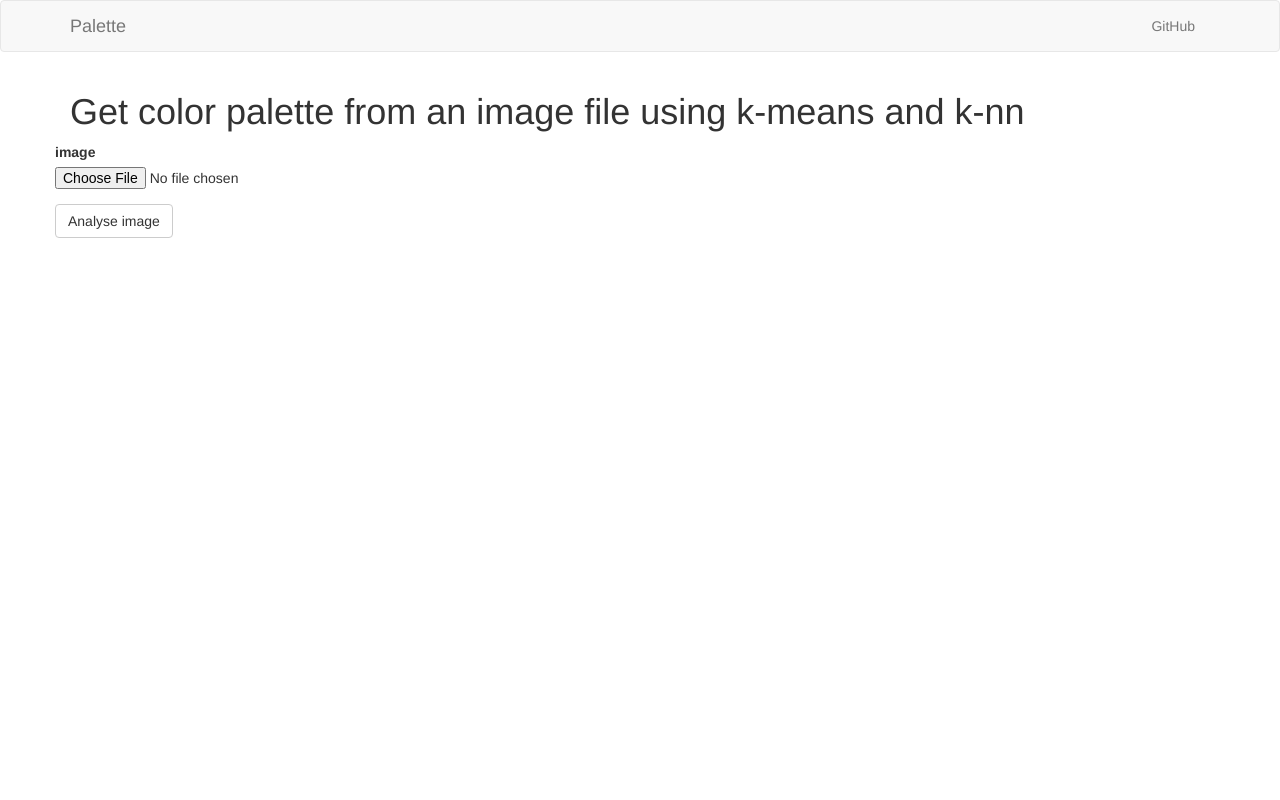
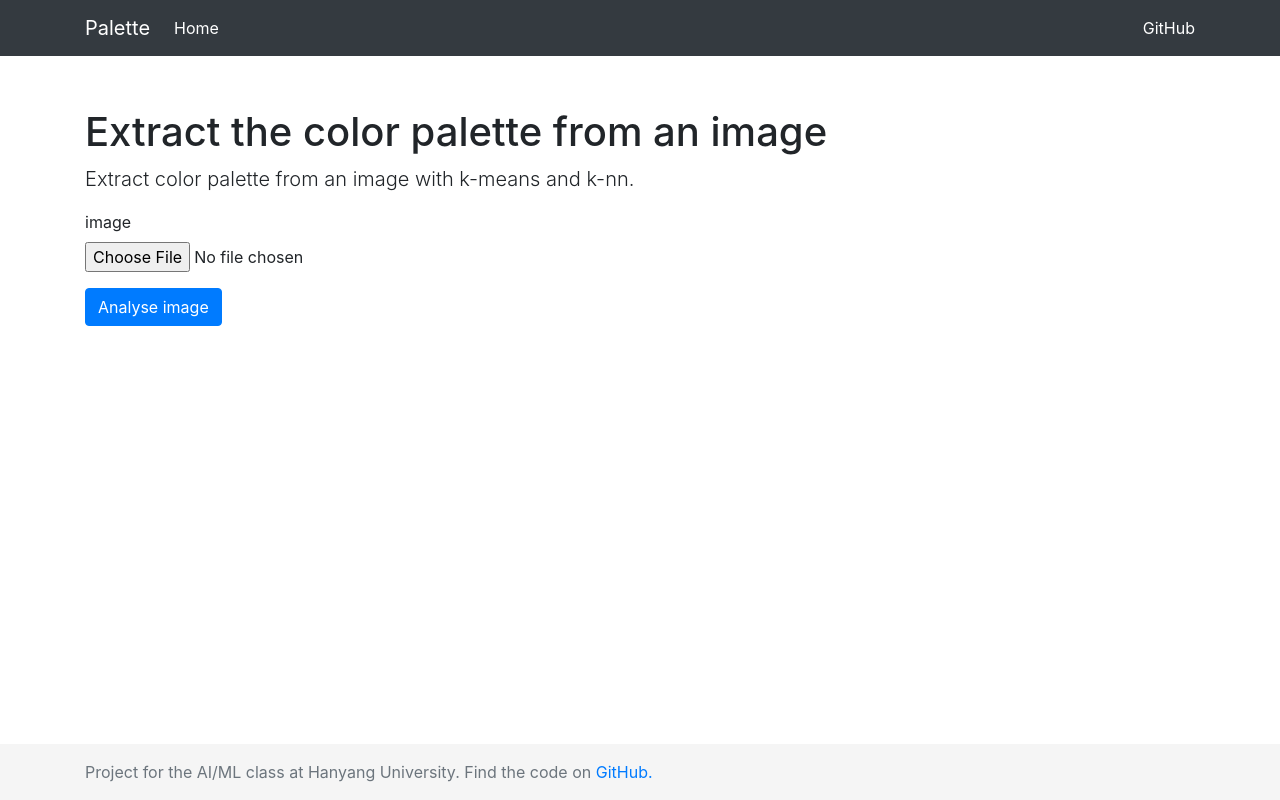
Before and after one commit to angristan/palette, a Flask app: page / in a window 1280 px wide. Run offline with Flask 2, Linux system fonts and the light colour scheme; some libraries are stand-ins or nearby versions.

Commit message:
Move to bootstrap 4

```diff
--- a/app/routes.py
+++ b/app/routes.py
@@ -19,7 +19,6 @@ def allowed_file(filename):
 
 
 @app.route('/')
-@app.route('/index')
 def index():
     form = UploadForm()
     return render_template('index.html', form=form)
--- /dev/null
+++ b/app/static/style.css
@@ -0,0 +1,20 @@
+main > .container {
+  padding: 60px 15px 0;
+}
+
+.footer {
+  background-color: #f5f5f5;
+}
+
+.footer > .container {
+  padding-right: 15px;
+  padding-left: 15px;
+}
+
+code {
+  font-size: 80%;
+}
+
+body {
+  min-height: 100vh;
+}
--- a/app/templates/base.html
+++ b/app/templates/base.html
@@ -1,47 +1,71 @@
-{% extends 'bootstrap/base.html' %}
+{% from 'bootstrap/nav.html' import render_nav_item %}
+{% from 'bootstrap/utils.html' import render_static %}
 
-{% block title %}
-    Palette
+<!doctype html>
+<html lang="en">
+  <head>
+    {% block head %}
+    <!-- Required meta tags -->
+    <meta charset="utf-8">
+    <meta name="viewport" content="width=device-width, initial-scale=1, shrink-to-fit=no">
+
+    {% block styles %}
+    <!-- Bootstrap CSS -->
+    {{ bootstrap.load_css() }}
+    <!-- Custom CSS -->
+    {{ render_static('css', 'style.css') }}
     {% endblock %}
 
+    <title>Palette</title>
+    {% endblock %}
+  </head>
+  <body class="d-flex flex-column h-100">
+    <header>
       {% block navbar %}
-    <nav class="navbar navbar-default">
+      <!-- Fixed navbar -->
+      <nav class="navbar navbar-expand-lg navbar-dark fixed-top bg-dark">
         <div class="container">
-            <div class="navbar-header">
-                <button type="button" class="navbar-toggle collapsed" data-toggle="collapse" data-target="#bs-example-navbar-collapse-1" aria-expanded="false">
-                    <span class="sr-only">Toggle navigation</span>
-                    <span class="icon-bar"></span>
-                    <span class="icon-bar"></span>
-                    <span class="icon-bar"></span>
+          <a class="navbar-brand" href="{{ url_for('index') }}">Palette</a>
+          <button class="navbar-toggler" type="button" data-toggle="collapse" data-target="#navbarCollapse" aria-controls="navbarCollapse" aria-expanded="false" aria-label="Toggle navigation">
+            <span class="navbar-toggler-icon"></span>
           </button>
-                <a class="navbar-brand" href="{{ url_for('index') }}">Palette</a>
-            </div>
-            <div class="collapse navbar-collapse" id="bs-example-navbar-collapse-1">
-                <ul class="nav navbar-nav">
-                    <!-- <li><a href="{{ url_for('index') }}">Get colors</a></li>
-                    <li><a href="">Train</a></li> -->
+          <div class="collapse navbar-collapse" id="navbarCollapse">
+            <ul class="navbar-nav mr-auto">
+              <li class="nav-item active">
+                <!-- <a class="nav-link" href="#">Home <span class="sr-only">(current)</span></a> -->
+                {{ render_nav_item('index', 'Home') }}
+              </li>
+              <!-- <li class="nav-item">
+                <a class="nav-link" href="#">Train</a>
+              </li> -->
             </ul>
-                <ul class="nav navbar-nav navbar-right">
-
-                    <li><a href="https://github.com/angristan/palette">GitHub</a></li>
-                </ul>
+            <span class="navbar-text">
+              <a href="https://github.com/angristan/palette">GitHub</a>
+            </span>
           </div>
         </div>
       </nav>
     {% endblock %}
+    </header>
 
-{% block content %}
+    <!-- Begin page content -->
+    {% block content %}{% endblock %}
+
+    {% block footer %}
+    <footer class="footer mt-auto py-3">
       <div class="container">
-        {% with messages = get_flashed_messages() %}
-        {% if messages %}
-            {% for message in messages %}
-            <div class="alert alert-info" role="alert">{{ message }}</div>
-            {% endfor %}
-        {% endif %}
-        {% endwith %}
+        <span class="text-muted">
+          Project for the AI/ML class at Hanyang University. Find the code on
+          <a href="https://github.com/angristan/palette">GitHub.</a>
+        </span>
+      </div>
+    </footer>
+    {% endblock %}
 
-        {# application content needs to be provided in the app_content block #}
-        {% block app_content %}{% endblock %}
-    </div>
-    <script src="{{ url_for('static', filename='script.js') }}"></script>
+    {% block scripts %}
+    <!-- Optional JavaScript -->
+    {{ bootstrap.load_js() }}
+    {{ render_static('js', 'script.js') }}
     {% endblock %}
+  </body>
+</html>
--- a/app/templates/index.html
+++ b/app/templates/index.html
@@ -1,22 +1,25 @@
 {% extends "base.html" %}
-{% import 'bootstrap/wtf.html' as wtf %}
+{% from 'bootstrap/form.html' import render_form %}
 
-{% block app_content %}
-    <h1>Get color palette from an image file using k-means and k-nn</h1>
+{% block content %}
 
-
-    <div class="row">
-        <div class="col-6">
-            {{ wtf.quick_form(form, action='/upload', method='POST', id="file-form" )}}
-            <div id="progress-div" class="progress" style="display: none;">
+<main role="main" class="flex-shrink-0">
+    <div class="container">
+        <h1 class="mt-5">Extract the color palette from an image</h1>
+        <p class="lead">Extract color palette from an image with k-means and k-nn.</p>
+        <div class="row">
+            <div class="col-6">
+                {{ render_form(form, action='/upload', method='POST', id="file-form" )}}
+                <div id="progress-div" class="progress" style="display: none;">
                     <div id="progress-bar" class="progress-bar progress-bar-striped" role="progressbar" style="width: 0%" aria-valuenow="10" aria-valuemin="0" aria-valuemax="100"></div>
+                </div>
             </div>
-        </div>
-        <div class="col-6" id="tints-list" style="display: none;">
+            <div class="col-6" id="tints-list" style="display: none;">
                 <h2>Here are the major tints in this image:</h2>
                 <ul id="tints"> </ul>
             </div>
+        </div>
     </div>
-
+</main>
 
 {% endblock %}
--- a/requirements.txt
+++ b/requirements.txt
@@ -8,10 +8,10 @@ WTForms==2.2.1
 Flask-Uploads==0.2.1
 numpy==1.17.3
 Pillow==6.2.1
-Flask-Bootstrap==3.3.7.1
 psycopg2==2.7.3.1
 gunicorn==19.7.1
 webcolors==1.10
 pandas==0.25.2
 Flask-SQLAlchemy==2.4.1
 Flask-Migrate==2.5.2
+Bootstrap-Flask==1.2.0
```
Lines whose indentation alone changed are shown as unchanged.
